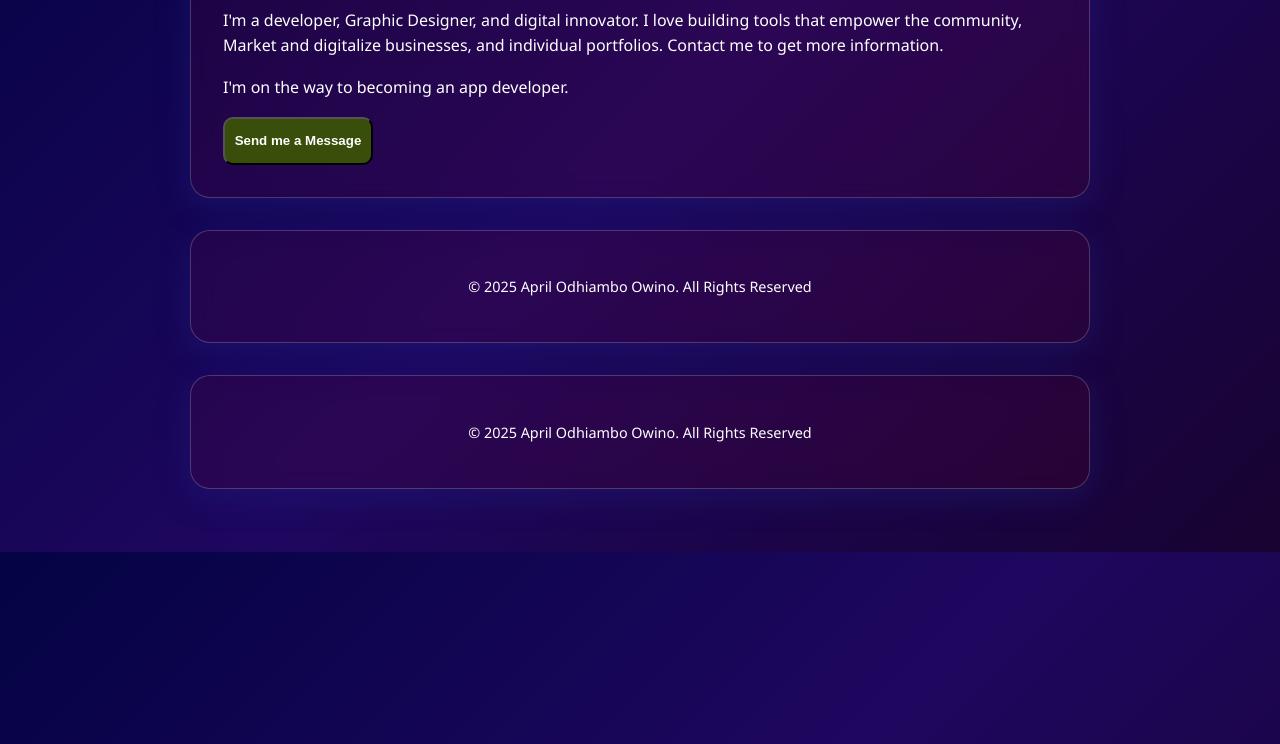
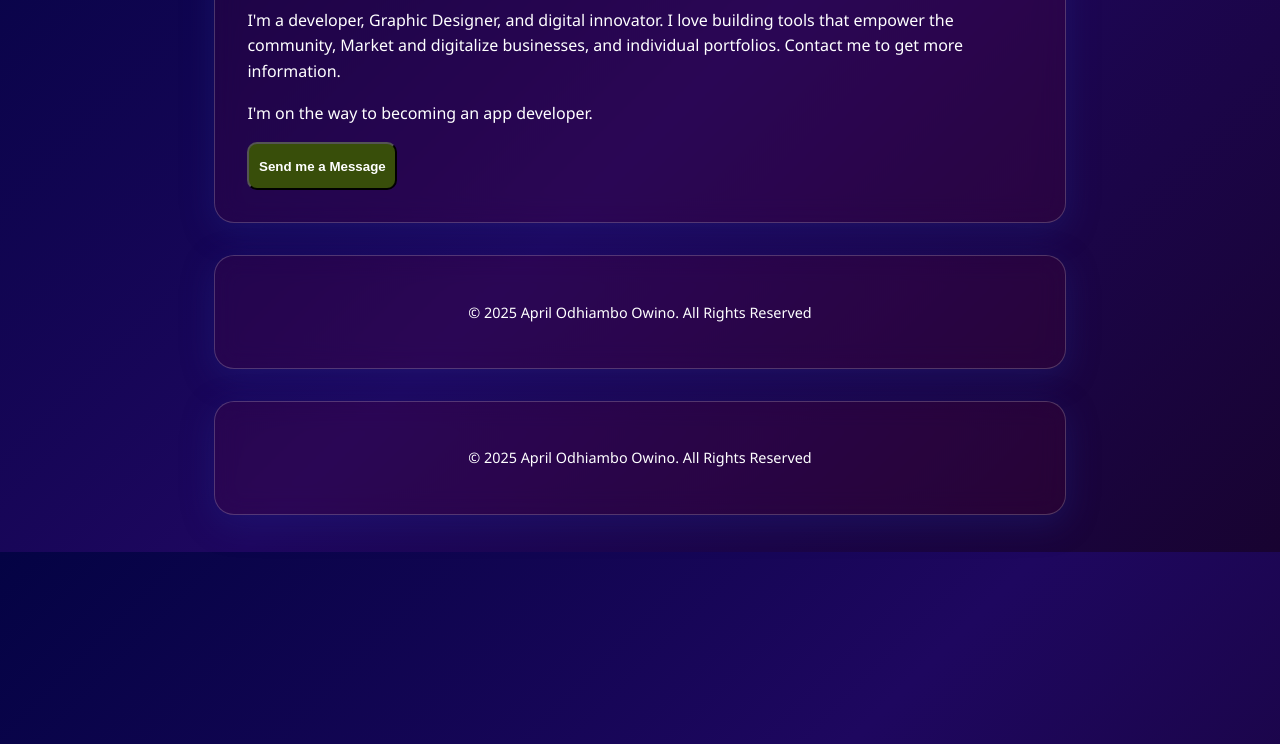
Before and after one commit to Prilane/NewRepo, a website: page about.html in a window 1280 px wide. Shown: the part 248-992 px from the top of the page. Drawn offline with nearby package versions, Linux system fonts and the light colour scheme; files that its build step writes are made by us from their sources.

Commit message:
Final touches

```diff
--- a/css/style.css
+++ b/css/style.css
@@ -11,8 +11,8 @@ body{
     padding: 2rem;
 }
 .container{
-    max-width: 900px;
-    width: 100%;
+
+    width: 70%;
 }
 .glass{
     background: rgba(156, 5, 5, 0.1);
--- a/server/server.js
+++ b/server/server.js
@@ -29,7 +29,7 @@ const contactRoute = require('./routes/contact');
 const { log } = require('console');
 const { send } = require('process');
 const app = express();
-const PORT = process.env.PORT;
+const PORT = process.env.PORT  || 3000;
 app.use(bodyParser.urlencoded({ extended: true }));
 app.use(bodyParser.json());
 console.log('ContactRoute is ', typeof contactRoute);
```
